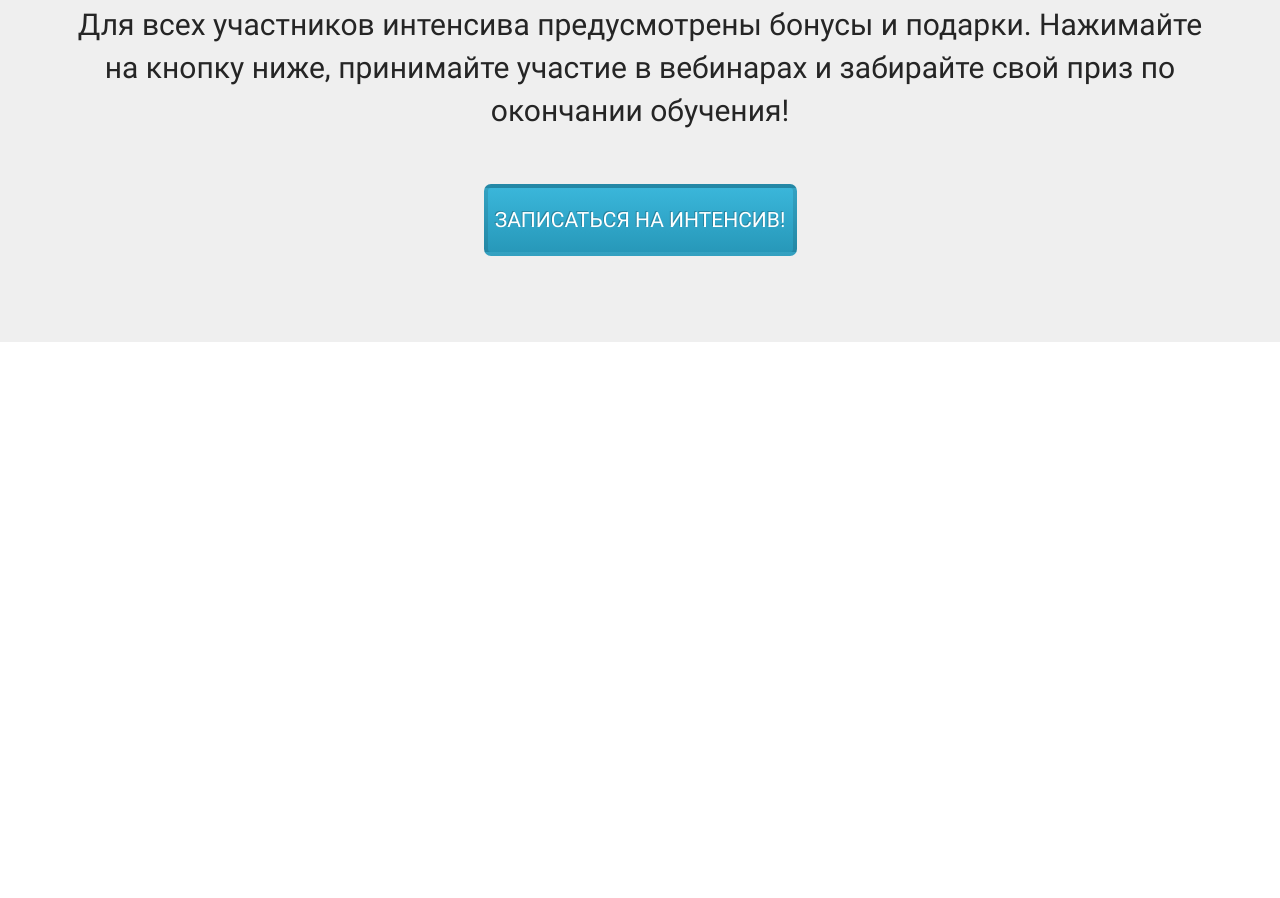
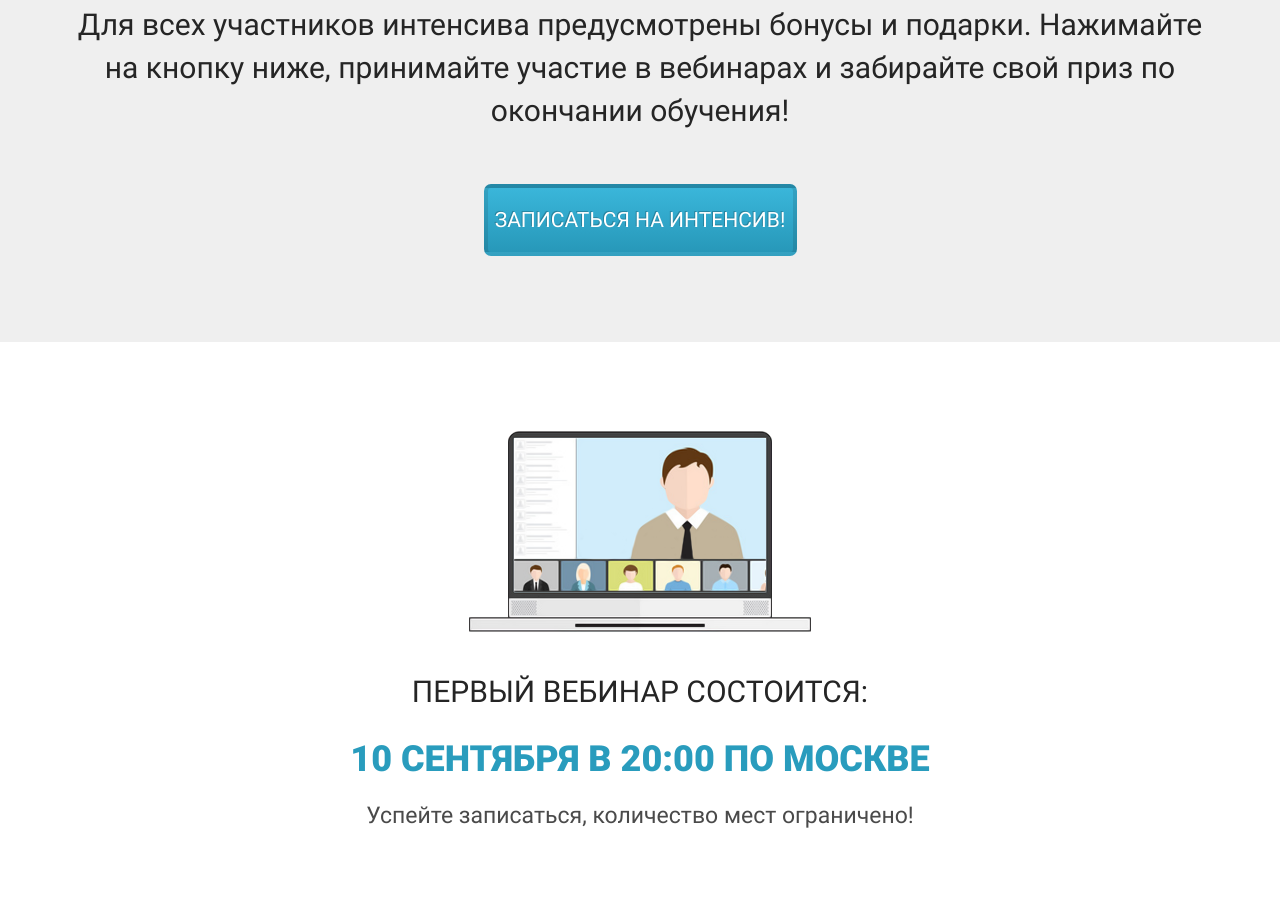
Before and after one commit to Ackrmn/wordpress_v2, a plain HTML site: page src/index.html in a window 1280 px wide. Shown: the part 2920-3818 px from the top of the page. Before the commit the page ends 3262 px from the top, so only its background shows below. Drawn offline with Linux system fonts and the light colour scheme.

Commit message:
sixth section complite

```diff
--- a/src/index.html
+++ b/src/index.html
@@ -119,5 +119,14 @@
             <button class="button button_gift">Записаться на интенсив!</button>
         </div>
     </section>
+
+    <section class="poster">
+        <div class="container">
+            <img src="img/poster.png" alt="poster" class="poster__img">
+            <h2 class="poster__title">Первый вебинар состоится:</h2>
+            <div class="poster__date">10 сентября в 20:00 по Москве</div>
+            <div class="poster__HaveTime">Успейте записаться, количество мест ограничено!</div>
+        </div>
+    </section>
 </body>
 </html>
--- /dev/null
+++ b/src/sass/blocks/_poster.scss
@@ -0,0 +1,32 @@
+.poster {
+    min-height: 515px;
+    padding: 89px 0 64px 0;
+    &__img {
+        display: block;
+        margin: 0 auto;
+    }
+    &__title {
+        margin-top: 37px;
+        color: #252525;
+        font-size: 30px;
+        font-weight: 400;
+        text-transform: uppercase;
+        text-align: center;
+    }
+    &__date {
+        margin-top: 30px;
+        color: #299cbd;
+        font-size: 36px;
+        font-weight: 900;
+        line-height: 30px;
+        text-transform: uppercase;
+        text-align: center;
+    }
+    &__HaveTime {
+        margin-top: 25px;
+        color: #4a4a4a;
+        font-size: 23px;
+        font-weight: 400;
+        text-align: center;
+    }
+}
--- a/src/sass/style.scss
+++ b/src/sass/style.scss
@@ -13,3 +13,4 @@ h1, h2 {
 @import 'blocks/optimization';
 @import 'blocks/skills';
 @import 'blocks/gift';
+@import 'blocks/poster';
```
Also changed, not shown: src/css/style.min.css.
